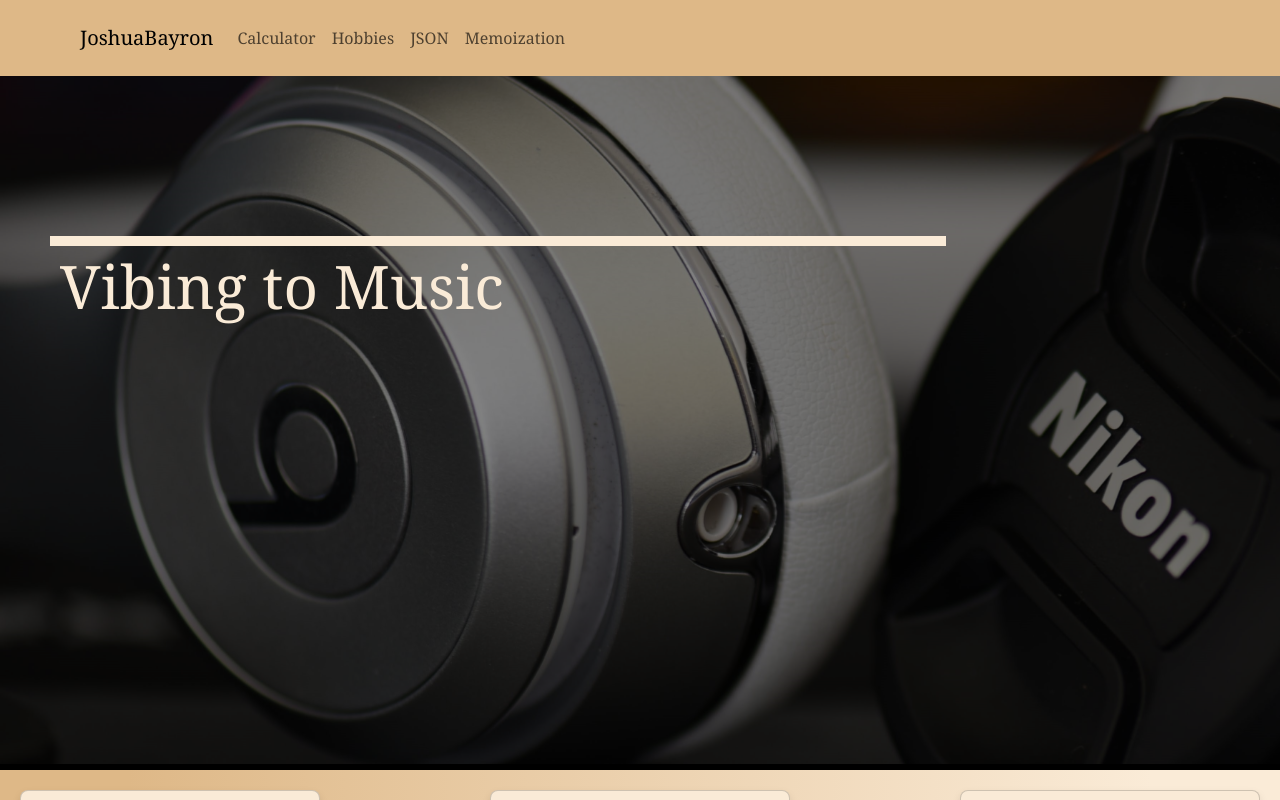
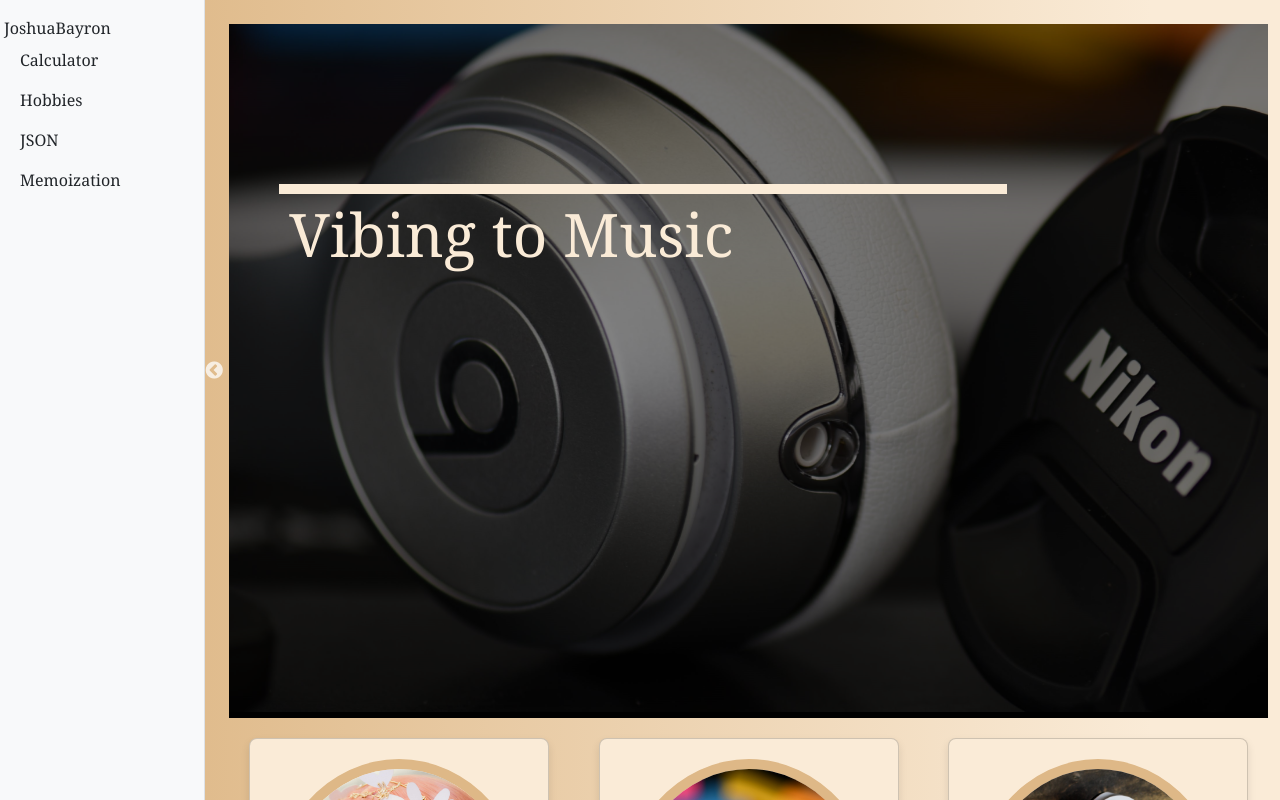
Before and after one commit to JoshuaBayron/OJT_3-Bayron, a React (Vite) app: page /Hobbies in a window 1280 px wide. Shown: the top 800 px of the page. Built offline with nearby package versions, Linux system fonts and the light colour scheme.

Commit message:
added a layout

```diff
--- a/src/components/navigation.tsx
+++ /dev/null
@@ -1,28 +0,0 @@
-import Container from "react-bootstrap/Container";
-import Nav from "react-bootstrap/Nav";
-import Navbar from "react-bootstrap/Navbar";
-
-function CollapsibleExample() {
-  return (
-    <Navbar
-      collapseOnSelect
-      expand="lg"
-      className=" sticky-top burlywood-background"
-    >
-      <Container>
-        <Navbar.Brand href="home">JoshuaBayron</Navbar.Brand>
-        <Navbar.Toggle aria-controls="responsive-navbar-nav" />
-        <Navbar.Collapse id="responsive-navbar-nav">
-          <Nav className="me-auto">
-            <Nav.Link href="Calculator">Calculator</Nav.Link>
-            <Nav.Link href="Hobbies">Hobbies</Nav.Link>
-            <Nav.Link href="JSON">JSON</Nav.Link>
-            <Nav.Link href="Memoization">Memoization</Nav.Link>
-          </Nav>
-        </Navbar.Collapse>
-      </Container>
-    </Navbar>
-  );
-}
-
-export default CollapsibleExample;
--- /dev/null
+++ b/src/layout.tsx
@@ -0,0 +1,110 @@
+import { Outlet } from "react-router-dom";
+import { useState } from "react";
+import {
+  Navbar,
+  Nav,
+  Container,
+  Row,
+  Col,
+  Offcanvas,
+  Button,
+} from "react-bootstrap";
+
+function Layout() {
+  const [showSidebar, setShowSidebar] = useState(false);
+
+  return (
+    <Container fluid className="p-0">
+      <Row className="vh-100">
+        {/* Sidebar for large screens & Offcanvas for small screens */}
+        <Col lg={2} className="d-none d-lg-block bg-light border-end p-3">
+          <Nav defaultActiveKey="/home" className="flex-column">
+            <Navbar.Brand href="home">JoshuaBayron</Navbar.Brand>
+            <Nav.Link
+              className="text-dark text-decoration-none"
+              href="/Calculator"
+            >
+              Calculator
+            </Nav.Link>
+            <Nav.Link
+              className="text-dark text-decoration-none"
+              href="/Hobbies"
+            >
+              Hobbies
+            </Nav.Link>
+            <Nav.Link className="text-dark text-decoration-none" href="/JSON">
+              JSON
+            </Nav.Link>
+            <Nav.Link
+              className="text-dark text-decoration-none"
+              href="/Memoization"
+            >
+              Memoization
+            </Nav.Link>
+          </Nav>
+        </Col>
+
+        {/* Offcanvas for small screens */}
+        <Navbar
+          expand="lg"
+          className="d-lg-none p-3 position-fixed start-0 top-0"
+          style={{ zIndex: "1" }}
+        >
+          <Button
+            variant="light"
+            onClick={() => setShowSidebar(true)}
+            style={{ opacity: 0.7, transition: "opacity 0.3s" }}
+            onMouseEnter={(e) => (e.target.style.opacity = 1)}
+            onMouseLeave={(e) => (e.target.style.opacity = 0.7)}
+          >
+            ☰
+          </Button>
+        </Navbar>
+
+        <Offcanvas
+          show={showSidebar}
+          onHide={() => setShowSidebar(false)}
+          placement="start"
+        >
+          <Offcanvas.Header closeButton>
+            <Offcanvas.Title>
+              <a href="/Home" className="text-decoration-none text-dark">JoshuaBayron</a>
+            </Offcanvas.Title>
+          </Offcanvas.Header>
+          <Offcanvas.Body>
+            <Nav defaultActiveKey="/home" className="flex-column">
+              <Nav.Link
+                className="text-dark text-decoration-none"
+                href="/Calculator"
+              >
+                Calculator
+              </Nav.Link>
+              <Nav.Link
+                className="text-dark text-decoration-none"
+                href="/Hobbies"
+              >
+                Hobbies
+              </Nav.Link>
+              <Nav.Link className="text-dark text-decoration-none" href="/JSON">
+                JSON
+              </Nav.Link>
+              <Nav.Link
+                className="text-dark text-decoration-none"
+                href="/Memoization"
+              >
+                Memoization
+              </Nav.Link>
+            </Nav>
+          </Offcanvas.Body>
+        </Offcanvas>
+
+        {/* Main Content */}
+        <Col lg={10} className="p-4">
+          <Outlet />
+        </Col>
+      </Row>
+    </Container>
+  );
+}
+
+export default Layout;
--- a/src/main.tsx
+++ b/src/main.tsx
@@ -1,28 +1,32 @@
 import React from "react";
 import ReactDOM from "react-dom/client";
 import "bootstrap/dist/css/bootstrap.min.css";
-
 import "./styles/layout.css";
 import { BrowserRouter, Route, Routes } from "react-router-dom";
+
 import Home from "./pages/Home";
 import JSON from "./pages/JSON";
 import Calculator from "./pages/Calculator";
 import Not_Found from "./pages/Not_Found";
 import Hobbies from "./pages/Hobbies";
 import Memoization from "./pages/memomization";
+import Layout from "./layout";
 ReactDOM.createRoot(document.getElementById("root")!).render(
   <React.StrictMode>
     <BrowserRouter>
       <Routes>
-        <Route path="/" element={<Home />}>
-          <Route path="/Home" element={<Home />}></Route>
+        {/* Home Page (No Layout) */}
+        <Route path="/" element={<Home />} />
+        <Route path="/Home" element={<Home />} />
+
+        {/* Layout wraps all other pages */}
+        <Route element={<Layout />}>
+          <Route path="/Calculator" element={<Calculator />} />
+          <Route path="/Hobbies" element={<Hobbies />} />
+          <Route path="/JSON" element={<JSON />} />
+          <Route path="/Memoization" element={<Memoization />} />
+          <Route path="/*" element={<Not_Found />} />
         </Route>
-
-        <Route path="/Calculator" element={<Calculator/>}></Route>
-        <Route path="/Hobbies" element={<Hobbies/>}></Route>
-        <Route path="/JSON" element={<JSON/>}></Route>
-        <Route path="/Memoization" element={<Memoization/>}></Route>
-        <Route path="/*" element={<Not_Found/>}></Route>
       </Routes>
     </BrowserRouter>
   </React.StrictMode>
--- a/src/pages/Calculator.tsx
+++ b/src/pages/Calculator.tsx
@@ -1,9 +1,8 @@
-import React, { useState, useMemo, useEffect } from "react";
+import { useState, useMemo, useEffect } from "react";
 import { Button } from "react-bootstrap";
 import Input from "../components/Input";
 import Buttons from "../components/Buttons";
 import { Operators } from "../types/operations";
-import Navbar from "../components/navigation";
 import BackButton from "../components/btp";
 
 export default function Calculator() {
@@ -175,7 +174,6 @@
 
   return (
     <div className="Home">
-      <Navbar />
       {loading ? (
         <div style={{ textAlign: "center", marginTop: "20px" }}>
           <div className="loader"></div>
--- a/src/pages/Hobbies.tsx
+++ b/src/pages/Hobbies.tsx
@@ -1,7 +1,6 @@
 import React, { useEffect, useState } from "react";
 import "../styles/layout.css";
 import Card from "../components/hobbiesCard";
-import Navbar from "../components/navigation";
 import MySlider from "../components/Slider";
 
 import animeGirl from "../images/animeGirl.jpg";
@@ -27,7 +26,6 @@
 
   return (
     <>
-      <Navbar />
       {loading ? (
         <div style={{ textAlign: "center", marginTop: "20px" }}>
           <div className="loader"></div>
--- a/src/pages/JSON.tsx
+++ b/src/pages/JSON.tsx
@@ -1,6 +1,6 @@
-import React, { useEffect, useState } from "react";
+import { useEffect, useState } from "react";
 import UserCard from "../components/UserList"; // Renamed component to UserCard
-import Navbar from "../components/navigation"; // Renamed component to Navbar
+// Renamed component to Navbar
 import { Row, Col } from "react-bootstrap";
 import BackButton from "../components/btp";
 import axios from "axios";
@@ -69,7 +69,6 @@
 
   return (
     <>
-      <Navbar />
 
       {loading ? (
         <div style={{ textAlign: "center", marginTop: "20px" }}>
--- a/src/pages/memomization.tsx
+++ b/src/pages/memomization.tsx
@@ -1,6 +1,5 @@
 import { useState, useMemo } from "react";
-import Navbar from "../components/navigation";
-function ExpensiveComponent({ data: any }) {
+function ExpensiveComponent( data : any ) {
   console.log("ExpensiveComponent rendered");
   return <p>Data: {data.value}</p>;
 }
@@ -14,7 +13,6 @@
 
   return (
     <div>
-      <Navbar />
       <h2>useMemo Example</h2>
       <button onClick={() => setCount(count + 1)}>
         Increment Count: {count}
```
